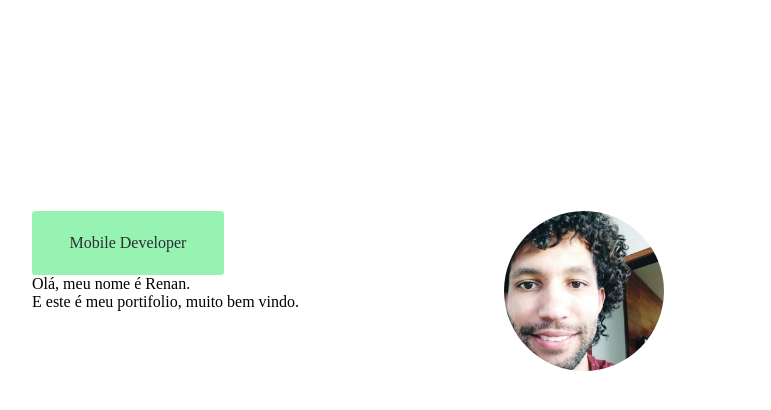
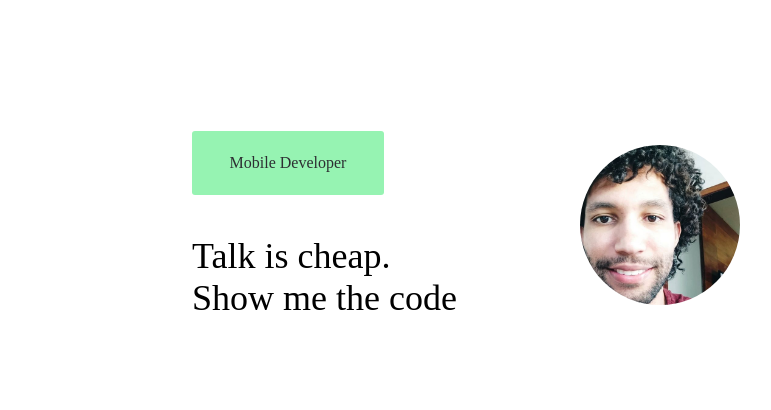
Before and after one commit to renankanu/kanu-portifolio, a Next.js app: page /PortHome in a window 1280 px wide. Shown: the top 410 px of the page, without its empty margins (136-907 px from the left). Built offline with nearby package versions, Linux system fonts and the light colour scheme.

Commit message:
Try refactor layout

```diff
--- a/components/Intro/index.tsx
+++ b/components/Intro/index.tsx
@@ -6,6 +6,8 @@ import {
   Avatar,
   ContainerIntroDesc,
   ContainerIntroImage,
+  Title,
+  ContainerTitle,
 } from './style';
 
 const Intro: React.FC = () => {
@@ -15,8 +17,10 @@ const Intro: React.FC = () => {
         <TagGreen>
           <Label>Mobile Developer</Label>
         </TagGreen>
-        <div>Olá, meu nome é Renan.</div>
-        <div>E este é meu portifolio, muito bem vindo.</div>
+        <ContainerTitle>
+          <Title>Talk is cheap.</Title>
+          <Title>Show me the code</Title>
+        </ContainerTitle>
       </ContainerIntroDesc>
       <ContainerIntroImage>
         <Avatar src="/kanu.jpg" />
--- a/components/Intro/style.ts
+++ b/components/Intro/style.ts
@@ -2,11 +2,19 @@ import styled from 'styled-components';
 import customColors from '../../styles/customColors';
 
 export const Container = styled.div`
-  padding: 10rem 10rem 0rem 10rem;
+  padding: 5rem 20rem 0rem 20rem;
   display: flex;
 
+  @media (max-width: 1230px) {
+    padding: 5rem 15rem 0rem 15rem;
+  }
+
+  @media (max-width: 1068px) {
+    padding: 5rem 10rem 0rem 10rem;
+  }
+
   @media (max-width: 960px) {
-    padding: 10rem 2rem 2rem 2rem;
+    padding: 5rem 2rem 0rem 2rem;
   }
 `;
 
@@ -16,6 +24,9 @@ export const ContainerIntroDesc = styled.div`
 
 export const ContainerIntroImage = styled.div`
   width: 100%;
+  display: flex;
+  align-items: center;
+  justify-content: center;
 `;
 
 export const TagGreen = styled.div`
@@ -27,6 +38,14 @@ export const TagGreen = styled.div`
   justify-content: center;
   border-radius: 3px;
   background: ${customColors.secondColor};
+`;
+
+export const ContainerTitle = styled.div`
+  margin-top: 40px;
+`;
+
+export const Title = styled.div`
+  font-size: 36px;
 `;
 
 export const Label = styled.p`
@@ -41,8 +60,8 @@ export const Avatar = styled.img`
 
   @media (max-width: 960px) {
     vertical-align: middle;
-    width: 8rem;
-    height: 8rem;
+    width: 6rem;
+    height: 6rem;
     border-radius: 50%;
   }
 `;
```
